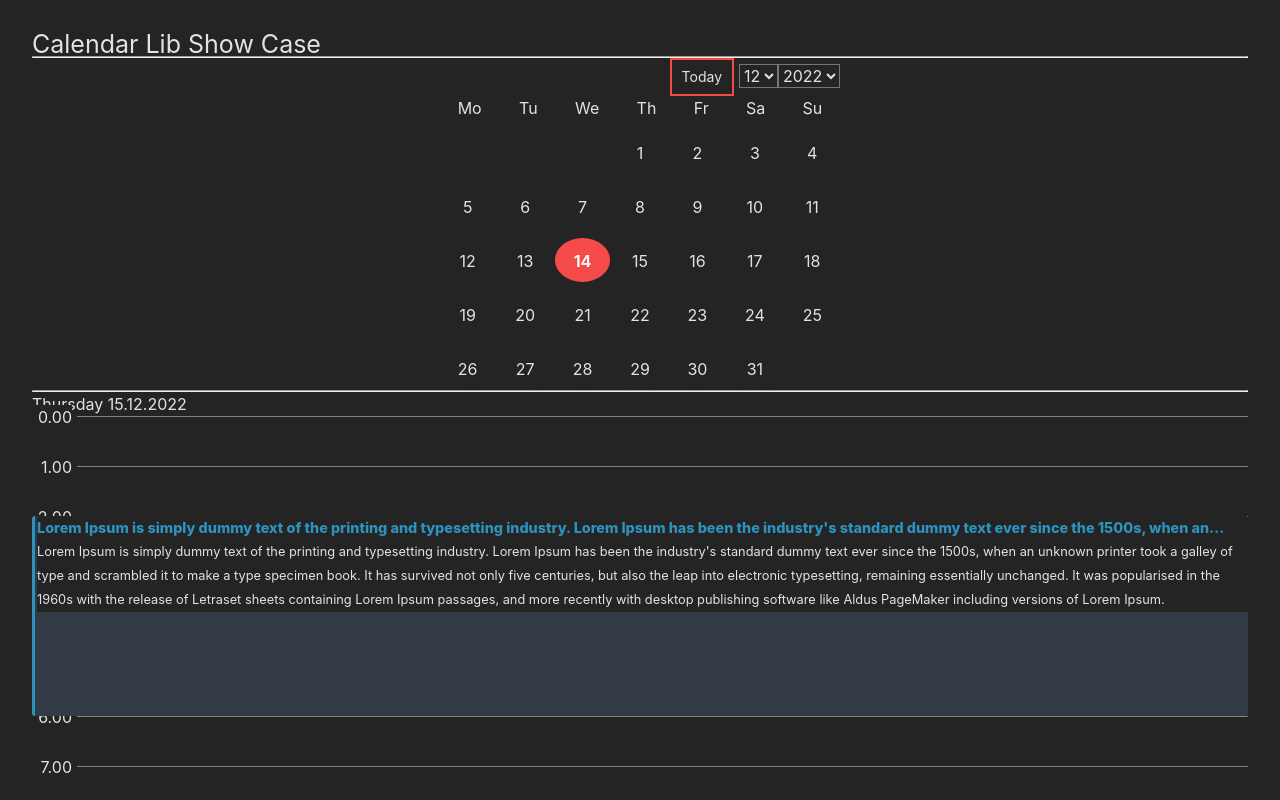
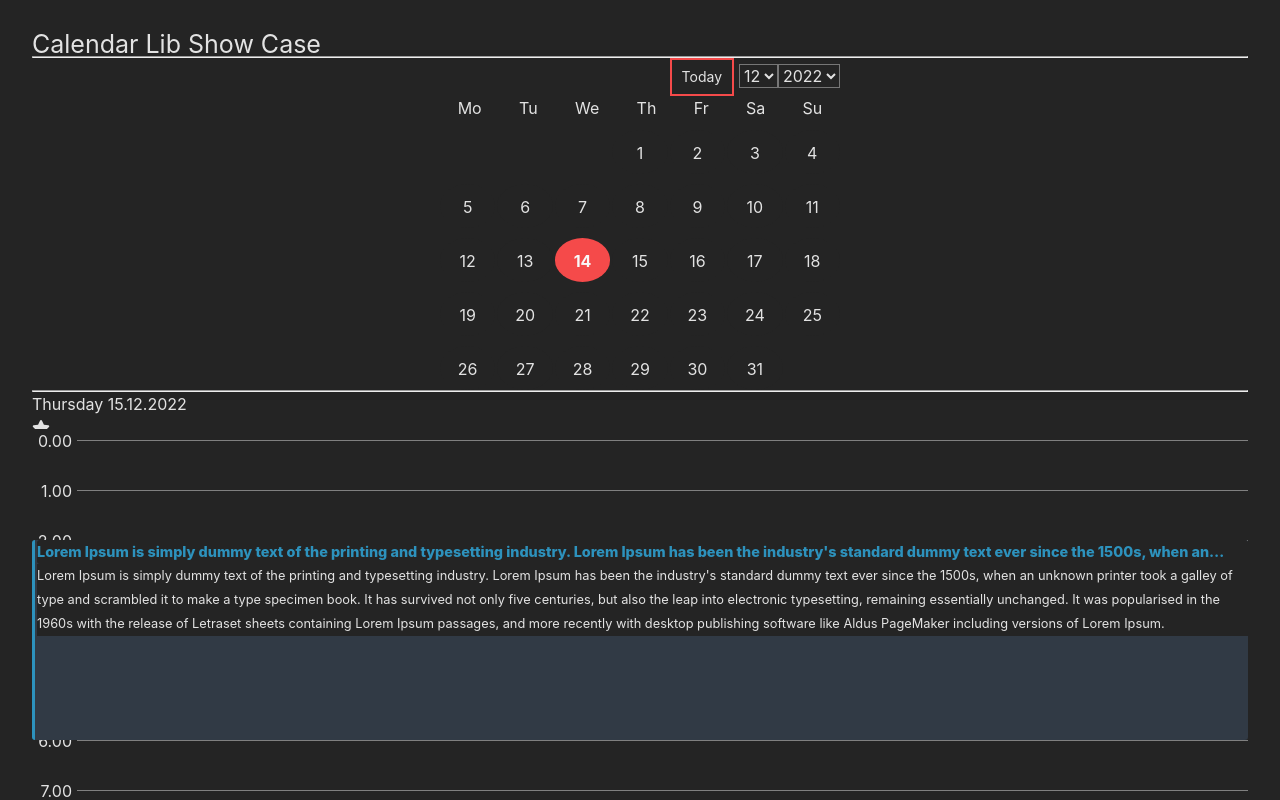
Before and after one commit to LeTranAnhVu/calender-lib, a React (Vite) app: page / in a window 1280 px wide. Shown: the top 800 px of the page. Built offline with nearby package versions, Linux system fonts and the light colour scheme.

Commit message:
Create Icon.tsx

```diff
--- a/package.json
+++ b/package.json
@@ -24,6 +24,9 @@
   },
   "homepage": "https://github.com/LeTranAnhVu/calender-lib#readme",
   "dependencies": {
+    "@fortawesome/fontawesome-svg-core": "^6.2.1",
+    "@fortawesome/free-solid-svg-icons": "^6.2.1",
+    "@fortawesome/react-fontawesome": "^0.2.0",
     "react": "^18.2.0",
     "react-dom": "^18.2.0",
     "styled-components": "^5.3.6"
--- a/src/layout/components/CalendarDay/CalendarDay.tsx
+++ b/src/layout/components/CalendarDay/CalendarDay.tsx
@@ -1,4 +1,5 @@
 import TimeFrame from '@/layout/components/CalendarDay/TimeFrame'
+import { Icon } from '../Icons/Icon'
 
 type Props = {
   day: Date
@@ -8,6 +9,7 @@ const CalendarDay = () => {
   return (
     <div>
       <p>Thursday 15.12.2022</p>
+      <Icon icon="star" />
       <div className="time-frame">
         <TimeFrame />
       </div>
--- /dev/null
+++ b/src/layout/components/Icons/Icon.tsx
@@ -0,0 +1,10 @@
+import { FontAwesomeIcon } from '@fortawesome/react-fontawesome'
+import type { IconName } from '@fortawesome/fontawesome-svg-core'
+
+type Props = {
+  icon: IconName
+}
+
+export const Icon = ({ icon }: Props) => <FontAwesomeIcon icon={icon} />
+
+// TODO: Adding style for icon
--- a/src/showcase/App.tsx
+++ b/src/showcase/App.tsx
@@ -3,6 +3,10 @@ import CalendarDayExample from '@/showcase/components/CalendarDayExample'
 import TimeContextProvider from '@/layout/components/TimeContextProvider'
 import styled, { ThemeProvider } from 'styled-components'
 import { defaultTheme } from '@/lib/themes/default'
+import { library } from '@fortawesome/fontawesome-svg-core'
+import { fas } from '@fortawesome/free-solid-svg-icons'
+
+library.add(fas)
 function App() {
   return (
     <ThemeProvider theme={defaultTheme}>
```
Also changed, not shown: 1 other file (tests, documents, lock files or other folders).
